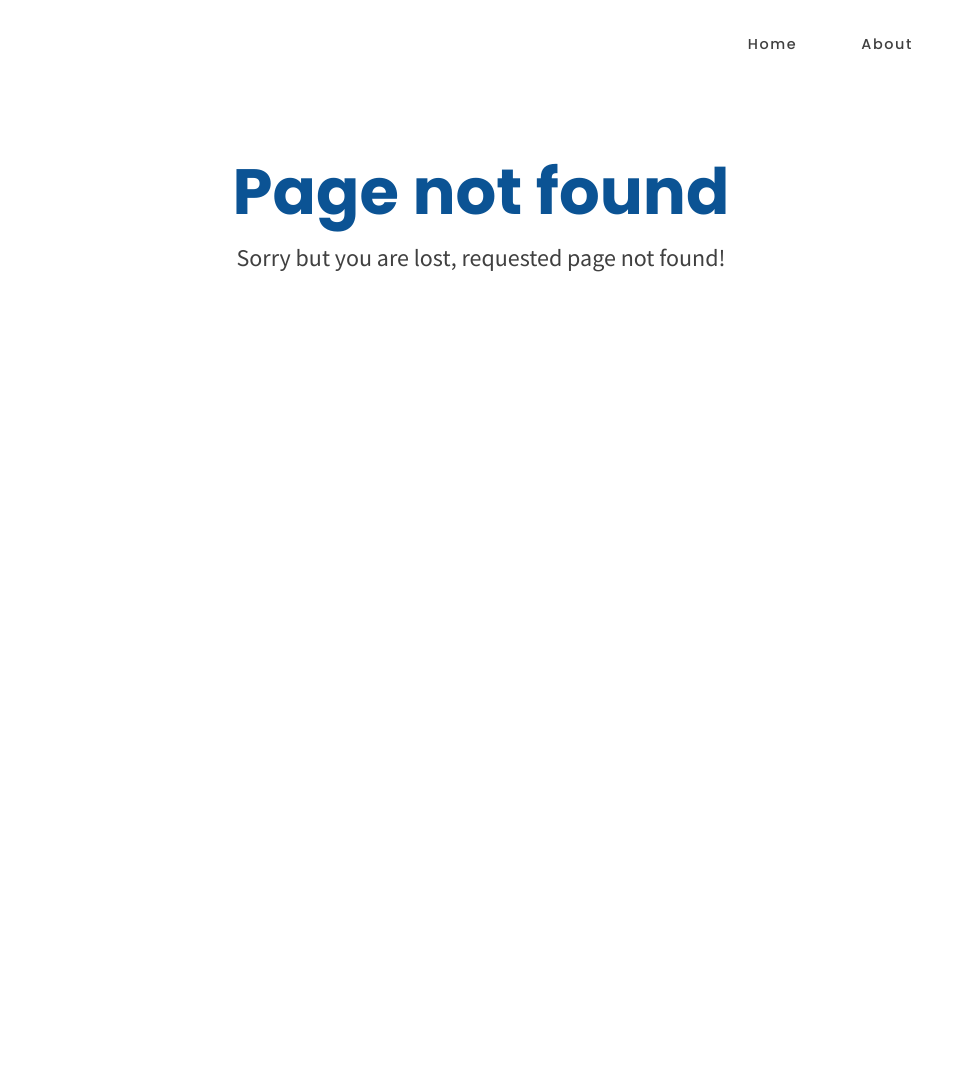
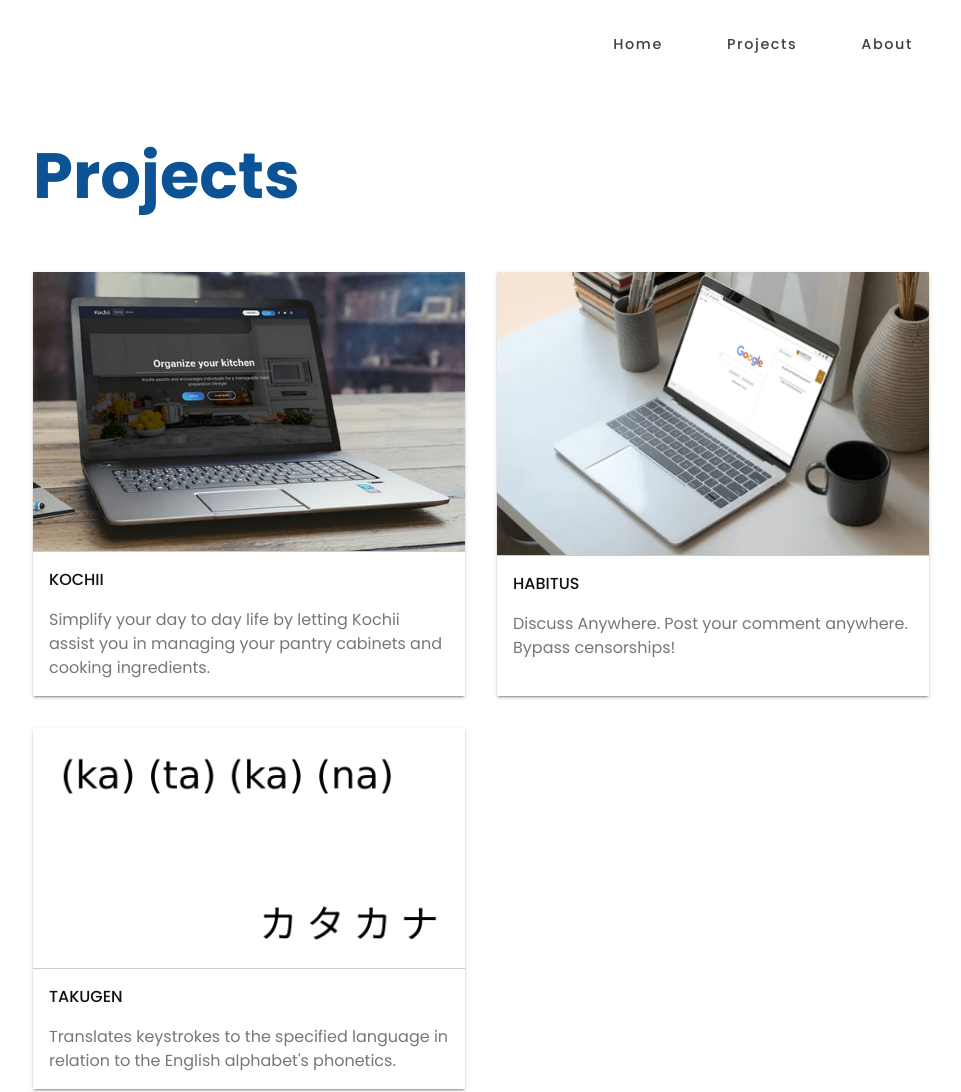
Before and after one commit to jeffreyrampineda/jeffreyrampineda.github.io, a Gatsby site: page /projects in a window 1280 px wide. Before the commit this address had no page. Shown: the whole page, without its empty margins (159-1120 px from the left). Before the commit the page ends 800 px from the top, so only its background shows below. Built offline with nearby package versions, Linux system fonts and the light colour scheme; Gatsby itself is replaced by a stand-in of ours.

Commit message:
added: projects

```diff
--- a/src/components/Navbar.js
+++ b/src/components/Navbar.js
@@ -14,6 +14,9 @@ const Navbar = _ => {
           <ul className={navClasses}>
             <li className={navItemClasses}>
               <Link to="/">Home</Link>
+            </li>
+            <li className={navItemClasses}>
+              <Link to="/projects">Projects</Link>
             </li>
             <li className={navItemClasses}>
               <Link to="/about">About</Link>
--- /dev/null
+++ b/src/components/Project.js
@@ -0,0 +1,19 @@
+import React from "react"
+
+const Project = ({ title, description, link, imgSrc, imgAlt }) => {
+  return (
+    <div className="card">
+      <a href={link}>
+        <div className="card-header">
+          <div className="card-img">
+            <img src={imgSrc} alt={imgAlt} />
+          </div>
+          <div className="card-title">{title}</div>
+        </div>
+        <div className="card-body">{description}</div>
+      </a>
+    </div>
+  )
+}
+
+export default Project
--- /dev/null
+++ b/src/pages/projects.js
@@ -0,0 +1,43 @@
+import React from "react"
+
+import Layout from "../components/Layout"
+import SEO from "../components/SEO"
+import Project from "../components/Project"
+
+const ProjectsPage = _ => (
+  <Layout>
+    <SEO title="Projects" description="Jeffrey's projects" />
+    <div className="content">
+      <h1>Projects</h1>
+      <div className="mt-3 grid-container">
+        <Project
+          title="Kochii"
+          description="Simplify your day to day life by
+          letting Kochii assist you in managing your pantry
+          cabinets and cooking ingredients."
+          link="https://www.kochii.app/"
+          imgSrc="/kochii-preview.png"
+          imgAlt="Kochii's landing page on a laptop"
+        />
+        <Project
+          title="Habitus"
+          description="Discuss Anywhere. Post your comment
+          anywhere. Bypass censorships!"
+          link="https://habitus.app/"
+          imgSrc="/habitus-preview.png"
+          imgAlt="Habitus being used on google chrome"
+        />
+        <Project
+          title="Takugen"
+          description="Translates keystrokes to the specified
+          language in relation to the English alphabet's phonetics."
+          link="https://github.com/jeffreyrampineda/takugen"
+          imgSrc="/takugen-preview.png"
+          imgAlt="Roman alphabet translated to hiragana with Takugen"
+        />
+      </div>
+    </div>
+  </Layout>
+)
+
+export default ProjectsPage
--- a/src/styles/base/_container.scss
+++ b/src/styles/base/_container.scss
@@ -13,7 +13,13 @@
 }
 
 .content {
-    margin-top: 3em;
+    margin-top: 2em;
     margin-bottom: 2em;
     padding: 2em;
 }
+
+.grid-container {
+    display: grid;
+    grid-template-columns: 1fr 1fr;
+    grid-gap: 32px;
+}
--- a/src/styles/base/_layout.scss
+++ b/src/styles/base/_layout.scss
@@ -22,3 +22,7 @@ main,
 nav {
     display: block;
 }
+
+.mt-3 {
+    margin-top: 3rem;
+}
--- a/src/styles/base/_normalize.scss
+++ b/src/styles/base/_normalize.scss
@@ -4,6 +4,7 @@ html {
     /* 1 */
     -webkit-text-size-adjust: 100%;
     /* 2 */
+    overflow-y: scroll;
 }
 
 
@@ -11,6 +12,7 @@ body {
     margin: 0;
 }
 
+img,
 main {
     display: block;
 }
@@ -29,3 +31,7 @@ h4 {
 p {
     margin: 0;
 }
+
+a {
+    text-decoration: none;
+}
--- /dev/null
+++ b/src/styles/components/_project.scss
@@ -0,0 +1,31 @@
+.card {
+    box-shadow: 0 3px 1px -2px rgba(0,0,0,.2),0 2px 2px 0 rgba(0,0,0,.14),0 1px 5px 0 rgba(0,0,0,.12);
+    padding: 16px;
+}
+
+.card:hover{
+    box-shadow: 0 4px 8px 0 rgba(0, 0, 0, 0.2), 0 6px 20px 0 rgba(0, 0, 0, 0.19);
+}
+
+.card-title {
+    text-transform: uppercase;
+    text-decoration: none;
+    font-weight: 500;
+    font-size: 16px;
+    color: #111;
+    margin-bottom: 1rem;
+}
+
+.card-img {
+    margin: -1rem -1rem 1rem -1rem;
+    border-bottom: 1px solid rgba(0,0,0,.2);
+}
+
+.card-img img {
+    max-width: 100%;
+    max-height: 100%;
+}
+
+.card-body {
+    color: #777;
+}
--- a/src/styles/index.scss
+++ b/src/styles/index.scss
@@ -5,6 +5,5 @@
 @import "base/normalize";
 
 @import "components/nav";
-@import "components/intro";
-@import "components/about";
 @import "components/skillbars";
+@import "components/project";
```
Also changed, not shown: src/components/About.js (deleted, +0 -17 lines), src/pages/about.js (+9 -2 lines), src/styles/components/_about.scss (deleted), src/styles/components/_intro.scss (deleted), static/habitus-preview.png (added), static/kochii-preview.png (added), static/takugen-preview.png (added).
